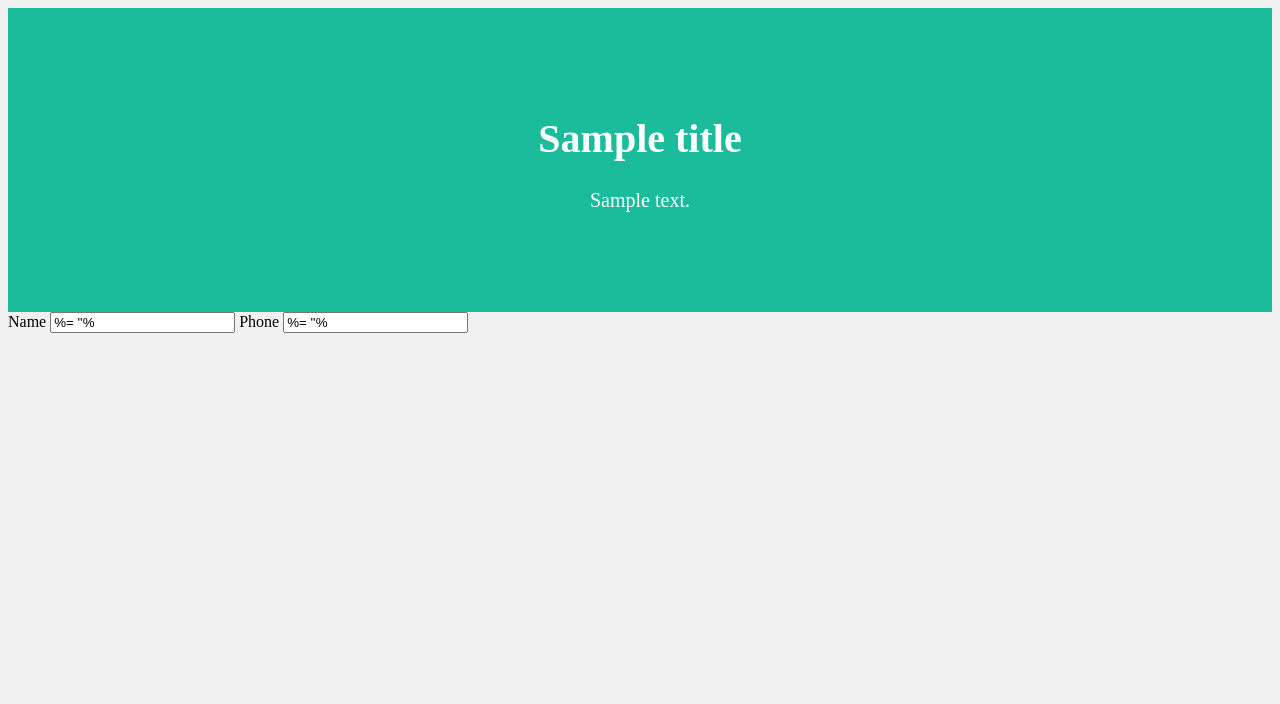
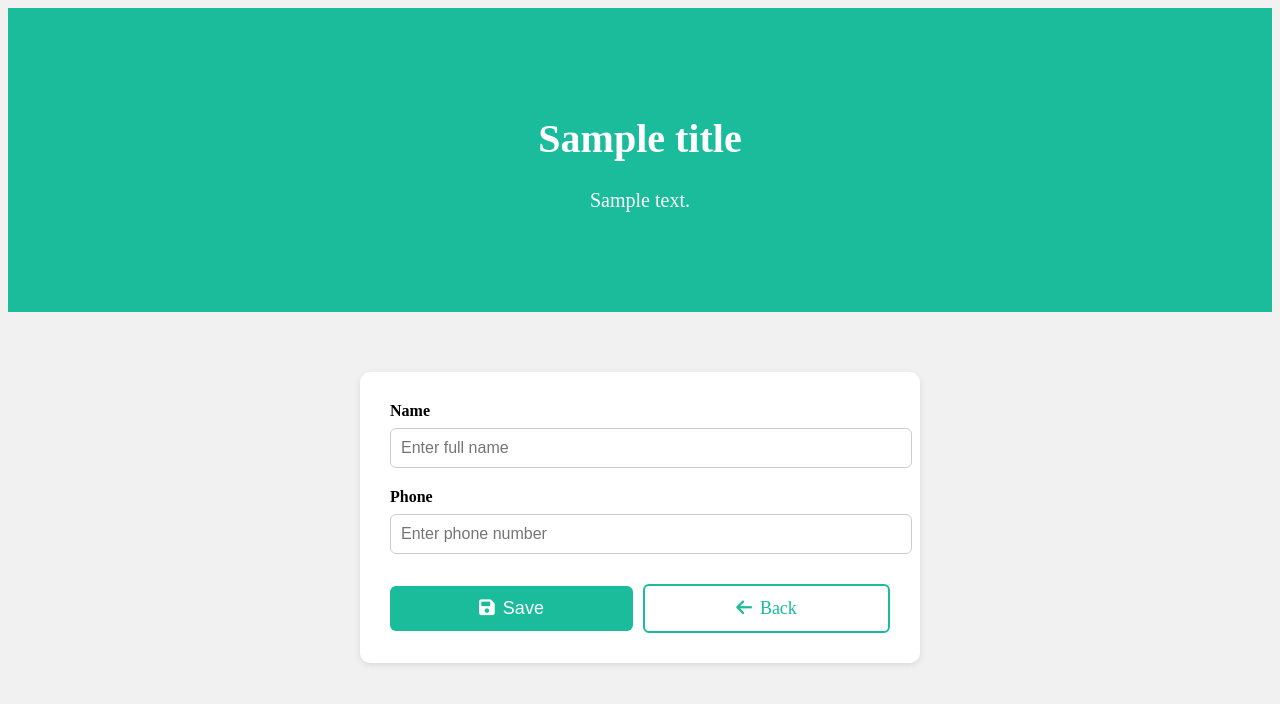
Before and after one commit to afiqnik/MyExpressApr2026, a Node server app: template views/contact_pages/contact_form.ejs in a window 1280 px wide. Shown: the top 704 px of the page. Run offline with Node 20, Linux system fonts and the light colour scheme; the template is opened without the code that fills it: most values are stand-ins (such as "Sample title", 1, 10 or a date in 2020).

Commit message:
Add contacts

```diff
--- /dev/null
+++ b/public/css/form.css
@@ -0,0 +1,82 @@
+.form-container {
+    margin: 60px auto;
+    padding: 30px;
+    width: 80%;
+    max-width: 500px;
+    border-radius: 10px;
+    background: white;
+    box-shadow: 0 2px 6px rgba(0, 0, 0, 0.1);
+}
+
+label {
+    margin-bottom: 8px;
+    font-weight: bold;
+    display: block;
+}
+
+input[ type="text"],
+input[ type="tel"] {
+    margin-bottom: 20px;
+    padding: 10px;
+    width: 100%;
+    font-size: 16px;
+    border: 1px solid #ccc;
+    border-radius: 6px;
+}
+
+.button-group {
+    margin-top: 10px;
+    gap: 10px;
+    display: flex;
+    align-items: center;
+    justify-content: space-between;
+}
+
+.save-btn {
+    flex: 1;
+    padding: 12px 20px;
+    gap: 8px;
+    font-size: 18px;
+    color: white;
+    border: none;
+    border-radius: 6px;
+    background-color: #1abc9c;
+    display: flex;
+    align-items: center;
+    justify-content: center;
+    cursor: pointer;
+    transition: background 0.3s;
+}
+
+.save-btn:hover {
+    background-color: #159d82;
+}
+
+.back-button {
+    flex: 1;
+    padding: 12px 20px;
+    gap: 8px;
+    font-size: 18px;
+    color: #1abc9c;
+    border: 2px solid #1abc9c;
+    border-radius: 6px;
+    background-color: transparent;
+    text-decoration: none;
+    display: inline-flex;
+    align-items: center;
+    justify-content: center;
+    transition: all 0.3s ease;
+}
+
+.back-button:hover {
+    background-color: #1abc9c;
+    color: white;
+}
+
+.error {
+    margin-bottom: 15px;
+    padding: 10px;
+    color: #721c24;
+    border-radius: 10px;
+    background: #f8d7da;
+}
--- a/public/css/table.css
+++ b/public/css/table.css
@@ -11,7 +11,8 @@ table {
   border-collapse: collapse;
 }
 
-td, th {
+td,
+th {
   padding: 8px;
   text-align: left;
   border: 2px solid #dddddd;
@@ -21,12 +22,14 @@ th {
   background-color: #dddddd;
 }
 
-th:first-child, td:first-child {
+th:first-child,
+td:first-child {
   width: 50px;
   text-align: center;
 }
 
-th:last-child, td:last-child {
+th:last-child,
+td:last-child {
   width: 120px;
   text-align: center;
 }
@@ -61,3 +64,30 @@ th:last-child, td:last-child {
 .btn-delete {
   color: #e74c3c;
 }
+
+.add-button-container {
+  width: 80%;
+  margin: 40px auto 0;
+  text-align: right;
+}
+
+.add-button {
+  padding: 10px 25px;
+  gap: 8px;
+  font-size: 18px;
+  color: white;
+  text-decoration: none;
+  border-radius: 8px;
+  background-color: #1abc9c;
+  display: inline-flex;
+  align-items: center;
+  transition: background 0.3s;
+}
+
+.add-button:hover {
+  background-color: #159d82;
+}
+
+.add-button i {
+  font-size: 18px;
+}
--- a/views/contact_pages/contact_form.ejs
+++ b/views/contact_pages/contact_form.ejs
@@ -1,33 +1,50 @@
 <!DOCTYPE html>
 <html lang="en">
+
 <head>
     <meta charset="UTF-8">
     <meta name="viewport" content="width=device-width, initial-scale=1.0">
     <link rel="stylesheet" href="/css/header.css">
     <link rel="stylesheet" href="/css/table.css">
+    <link rel="stylesheet" href="/css/form.css">
+
     <!-- Font Awesome For Icons -->
     <link rel="stylesheet" href="https://cdnjs.cloudflare.com/ajax/libs/font-awesome/6.5.0/css/all.min.css">
 
-    <title><%= title %></title>
+    <title>
+        <%= title %>
+    </title>
 </head>
+
 <body>
     <div class="header">
-       <h1><%= title %></h1>
-       <p><%= content %></p>
+        <h1>
+            <%= title %>
+        </h1>
+        <p>
+            <%= content %>
+        </p>
     </div>
 
 
     <div class="form-container">
         <form action="%= formAction %" method="post">
             <label for="name">Name</label>
-            <input type="text" name="name" placeholder="Enter full name" value="%= ''%">
+            <input type="text" name="name" placeholder="Enter full name" value="<%= '' %>">
 
             <label for="phone">Phone</label>
-            <input type="text" name="phone" placeholder="Enter phone number" value="%= ''%">
+            <input type="text" name="phone" placeholder="Enter phone number" value="<%= '' %>">
 
-            <div class="button">
+            <div class="button-group">
+                <button type="submit" class="save-btn">
+                    <i class="fa-solid fa-floppy-disk"></i>
+                    <%= 'Save' %>
+                </button>
+                <a href="/contacts" class="back-button">
+                    <i class="fa-solid fa-arrow-left"></i> Back
+                </a>
+            </div>
 
-            </div>
         </form>
     </div>
 
@@ -35,4 +52,5 @@
 
     </div>
 </body>
+
 </html>
```
Also changed, not shown: routes/contact/contact_routes.js (+40 -2 lines), server.js (+11 -8 lines).
